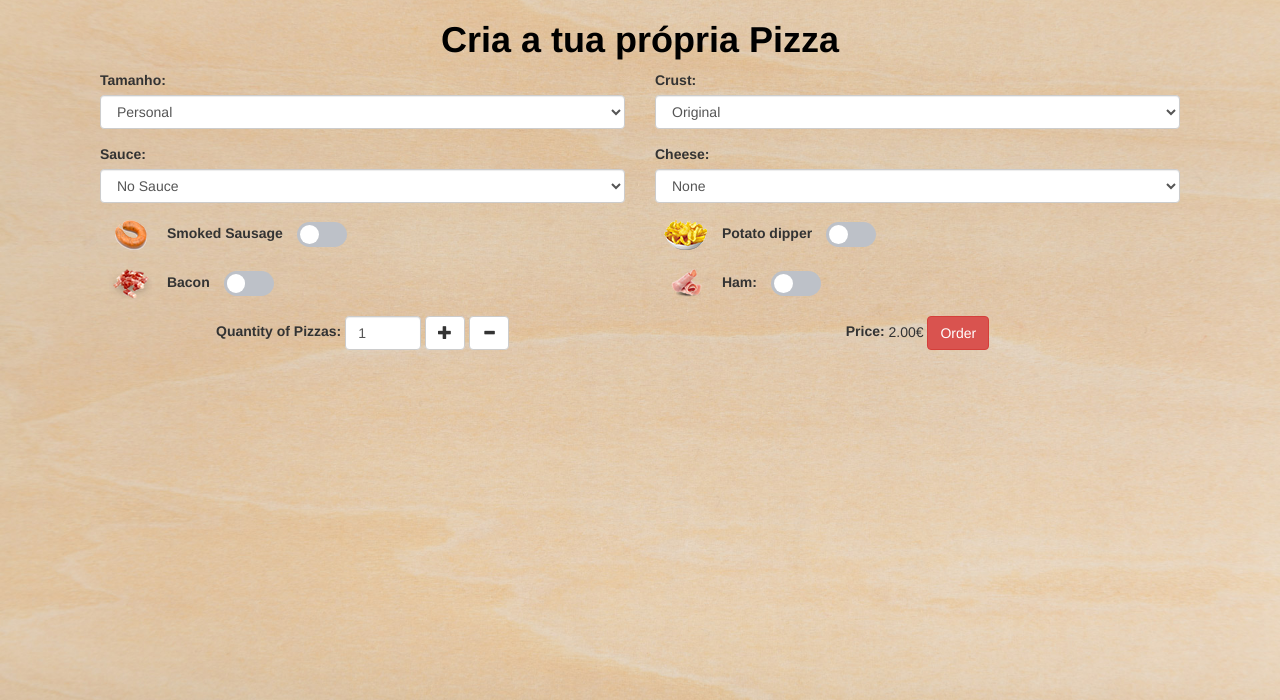
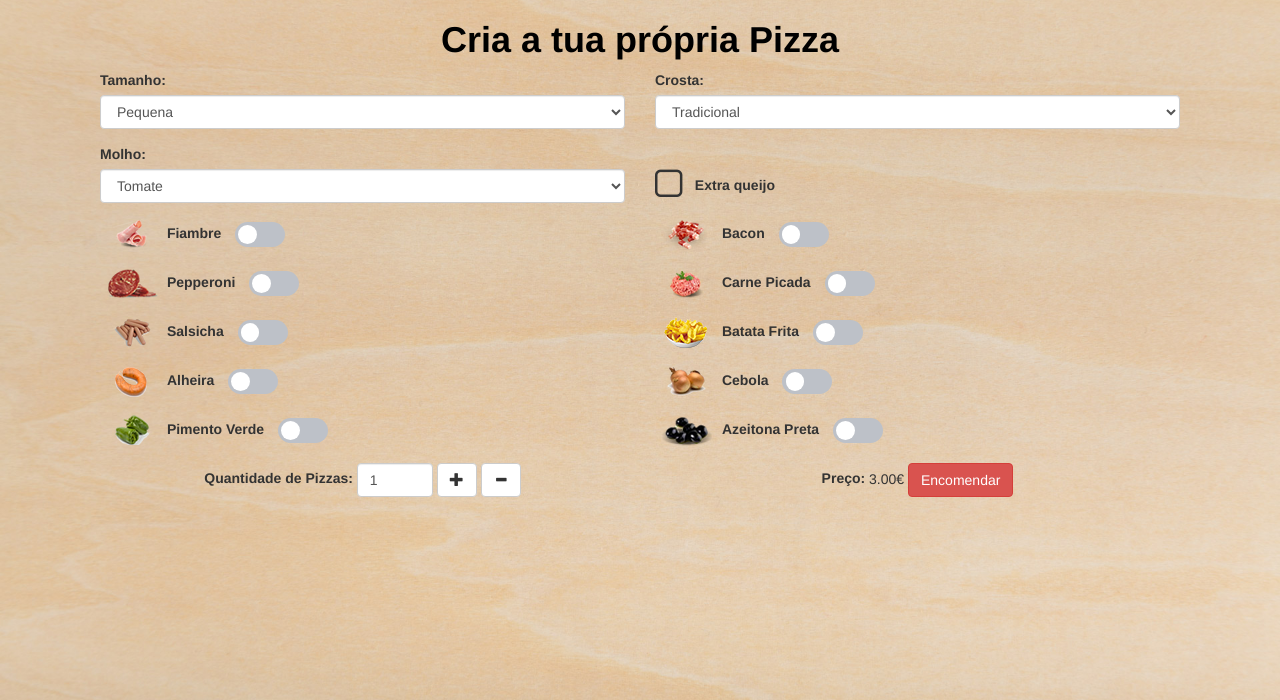
Before and after one commit to HelderMCarvalho/Pizzaria, a PHP site: page /pages/criarPizza.php in a window 1280 px wide. Shown: the part 100-800 px from the top of the page. Run offline with PHP 8.4, Linux system fonts and the light colour scheme; data comes from the database, SQL or seed files in the repository.

Commit message:
ADD encomendarPizzaPredefinidaBD.php (concuída) | MODIFY pizza.php (calcula preço em tempo real e envia para o carrinho), criarPizza.php (faz listagem da BD mas não envia para o carrinho), BD (corrigida para possibilitar a inserção de pizzas ao carrinho)

```diff
--- a/css/style.css
+++ b/css/style.css
@@ -81,6 +81,14 @@ html, body{
 }
 .noHover{
     pointer-events: none;
+}
+#labelEQCriarPizza{
+    margin-bottom: 0px;
+}
+.checkboxEQCriarPizza{
+    display: flex;
+    align-items: flex-end;
+    height: 4.215em;
 }
 
 @media (max-width: 767px){
@@ -508,7 +516,7 @@ input[type="checkbox"] + .label-text:before{
 
 input[type="checkbox"]:checked + .label-text:before{
     content: "\f14a";
-    color: #2980b9;
+    color: #d9534f;
     animation: effect 250ms ease-in;
 }
 
--- a/pages/criarPizza.php
+++ b/pages/criarPizza.php
@@ -14,116 +14,93 @@
         <form action="#">
             <div class="col-md-12">
                 <div class="form-group col-md-6">
+                    <?php
+                        $sql='SELECT * FROM tamanhoPizza;';
+                        $result = $PDO->query($sql);
+                        $tamanhosPizza = $result->fetchAll();
+                    ?>
                     <label for="inputSize">Tamanho:</label>
-                    <select class="form-control" name="inputSize" title="Size" id="inputSize">
-                        <option value="personal" price="1" selected>Personal</option>
-                        <option value="small" price="2">Small</option>
-                        <option value="medium" price="3">Medium</option>
-                        <option value="large" price="4">Large</option>
-                        <option value="extraLarge" price="5">Extra Large</option>
+                    <select class="form-control" name="inputTamanho" title="Tamanho" id="inputTamanho">
+                        <?php
+                            foreach($tamanhosPizza as $tamanhoPizza){ ?>
+                                <option value="<?=$tamanhoPizza['ID']?>" preco="<?=$tamanhoPizza['preco']?>"><?=$tamanhoPizza['nome']?></option>
+                        <?php } ?>
                     </select>
                 </div>
                 <div class="form-group col-md-6">
-                    <label for="inputCrust">Crust:</label>
-                    <select class="form-control" name="inputCrust" title="Crust" id="inputCrust">
-                        <option value="original" price="1" selected>Original</option>
-                        <option value="pan" price="2">Pan</option>
-                        <option value="skinny" price="3">Skinny</option>
+                    <label for="inputCrosta">Crosta:</label>
+                    <?php
+                        $sql='SELECT * FROM crostaPizza;';
+                        $result = $PDO->query($sql);
+                        $crostasPizza = $result->fetchAll();
+                    ?>
+                    <select class="form-control" name="inputCrosta" title="Crosta" id="inputCrosta">
+                        <?php
+                            foreach($crostasPizza as $crostaPizza){ ?>
+                                <option value="<?=$crostaPizza['ID']?>" preco="<?=$crostaPizza['preco']?>"><?=$crostaPizza['nome']?></option>
+                        <?php } ?>
                     </select>
                 </div>
             </div>
             <div class="col-md-12">
                 <div class="form-group col-md-6">
-                    <label for="inputSauce">Sauce:</label>
+                    <label for="inputMolho">Molho:</label>
+                    <?php
+                        $sql='SELECT * FROM molhoPizza;';
+                        $result = $PDO->query($sql);
+                        $molhosPizza = $result->fetchAll();
+                    ?>
                     <select class="form-control" name="inputSauce" title="Sauce" id="inputSauce">
-                        <option value="TomatoOregos" price="1">Tomato and Oregos</option>
-                        <option value="barbecue" price="2">Barbecue</option>
-                        <option value="carbonara" price="3">Carbonara</option>
-                        <option value="mexicanSpicy" price="4">Mexican Spicy</option>
-                        <option value="kebab" price="5">Kebab</option>
-                        <option value="noSauce" price="0" selected>No Sauce</option>
+                        <?php
+                            foreach($molhosPizza as $molhoPizza){ ?>
+                                <option value="<?=$molhoPizza['ID']?>" preco="<?=$molhoPizza['preco']?>"><?=$molhoPizza['nome']?></option>
+                        <?php } ?>
                     </select>
                 </div>
-                <div class="form-group col-md-6">
-                    <label for="inputChesse">Cheese:</label>
-                    <select class="form-control" name="inputChesse" title="Chesse" id="inputChesse">
-                        <option value="extra" price="1">Extra</option>
-                        <option value="none" price="0" selected>None</option>
-                    </select>
-                </div>
-            </div>
-            <div class="col-md-12 ingredientPicker">
-                <div class="col-md-6 form-inline">
-                    <div class="form-group">
-                        <img src="../img/smokedSausage.png" alt="Smoked Sausage">
-                        <label for="inputSmokedSausage">Smoked Sausage</label>
-                        <button type="button" class="btn btn-lg btn-toggle" data-toggle="button" aria-pressed="false" autocomplete="off">
-                            <div class="handle"></div>
-                        </button>
-                        <div class="form-group">
-                            <input type="number" class="form-control" value="0" name="inputSmokedSausage" id="inputSmokedSausage" min="0" max="10" style="display: none" price="0.1">
-                            <button type="button" class="btn btn-default buttonAddIngredient" style="display: none"><span class="glyphicon glyphicon-plus" aria-hidden="true"></span></button>
-                            <button type="button" class="btn btn-default buttonRemoveIngredient" style="display: none"><span class="glyphicon glyphicon-minus" aria-hidden="true"></span></button>
-                        </div>
-                    </div>
-                </div>
-                <div class="col-md-6 form-inline">
-                    <div class="form-group">
-                        <img src="../img/potatoDipper.png" alt="Potato dipper">
-                        <label for="inputPotatoDipper">Potato dipper</label>
-                        <button type="button" class="btn btn-lg btn-toggle" data-toggle="button" aria-pressed="false" autocomplete="off">
-                            <div class="handle"></div>
-                        </button>
-                        <div class="form-group">
-                            <input type="number" class="form-control" value="0" name="inputPotatoDipper" id="inputPotatoDipper" min="0" max="10" style="display: none" price="0.2">
-                            <button type="button" class="btn btn-default buttonAddIngredient" style="display: none"><span class="glyphicon glyphicon-plus" aria-hidden="true"></span></button>
-                            <button type="button" class="btn btn-default buttonRemoveIngredient" style="display: none"><span class="glyphicon glyphicon-minus" aria-hidden="true"></span></button>
-                        </div>
+                <div class="form-group col-md-6 checkboxEQCriarPizza">
+                    <div class="form-check">
+                        <label id="labelEQCriarPizza">
+                            <input type="checkbox" name="inputExtraQueijo" id="inputExtraQueijo"><span class="label-text">Extra queijo</span>
+                        </label>
                     </div>
                 </div>
             </div>
+            <?php
+                $sql='SELECT * FROM ingredientePizza;';
+                $result = $PDO->query($sql);
+                $ingredientesPizza = $result->fetchAll();
+            ?>
             <div class="col-md-12 ingredientPicker">
-                <div class="col-md-6 form-inline">
-                    <div class="form-group">
-                        <img src="../img/bacon.png" alt="Bacon">
-                        <label for="inputBacon">Bacon</label>
-                        <button type="button" class="btn btn-lg btn-toggle" data-toggle="button" aria-pressed="false" autocomplete="off">
-                            <div class="handle"></div>
-                        </button>
+                <?php
+                foreach($ingredientesPizza as $ingredientePizza){ ?>
+                    <div class="col-md-6 form-inline">
                         <div class="form-group">
-                            <input type="number" class="form-control" value="0" name="inputBacon" id="inputBacon" min="0" max="10" style="display: none" price="0.3">
-                            <button type="button" class="btn btn-default buttonAddIngredient" style="display: none"><span class="glyphicon glyphicon-plus" aria-hidden="true"></span></button>
-                            <button type="button" class="btn btn-default buttonRemoveIngredient" style="display: none"><span class="glyphicon glyphicon-minus" aria-hidden="true"></span></button>
+                            <img src="<?=$ingredientePizza['imagem']?>" alt="<?=$ingredientePizza['nome']?>">
+                            <label for="input<?=$ingredientePizza['nome']?>"><?=$ingredientePizza['nome']?></label>
+                            <button type="button" class="btn btn-lg btn-toggle" data-toggle="button" aria-pressed="false" autocomplete="off">
+                                <div class="handle"></div>
+                            </button>
+                            <div class="form-group">
+                                <input type="number" class="form-control" value="0" name="input<?=$ingredientePizza['nome']?>" id="input<?=$ingredientePizza['nome']?>" min="0" max="10" style="display: none" preco="<?=$ingredientePizza['preco']?>">
+                                <button type="button" class="btn btn-default buttonAddIngrediente" style="display: none"><span class="glyphicon glyphicon-plus" aria-hidden="true"></span></button>
+                                <button type="button" class="btn btn-default buttonRemoveIngrediente" style="display: none"><span class="glyphicon glyphicon-minus" aria-hidden="true"></span></button>
+                            </div>
                         </div>
                     </div>
-                </div>
-                <div class="col-md-6 form-inline">
-                    <div class="form-group">
-                        <img src="../img/fiambre.png" alt="Ham">
-                        <label for="inputHam">Ham:</label>
-                        <button type="button" class="btn btn-lg btn-toggle" data-toggle="button" aria-pressed="false" autocomplete="off">
-                            <div class="handle"></div>
-                        </button>
-                        <div class="form-group">
-                            <input type="number" class="form-control" value="0" name="inputHam" id="inputHam" min="0" max="10" style="display: none" price="0.4">
-                            <button type="button" class="btn btn-default buttonAddIngredient" style="display: none"><span class="glyphicon glyphicon-plus" aria-hidden="true"></span></button>
-                            <button type="button" class="btn btn-default buttonRemoveIngredient" style="display: none"><span class="glyphicon glyphicon-minus" aria-hidden="true"></span></button>
-                        </div>
-                    </div>
-                </div>
+                <?php } ?>
             </div>
             <div class="col-md-12 ingredientPicker">
                 <div class="col-md-6 text-center form-inline">
                     <div class="form-group">
-                        <label for="inputQuantity">Quantity of Pizzas:</label>
-                        <input type="number" class="form-control" value="1" name="inputQuantity" id="inputQuantity" min="1" max="10">
-                        <button type="button" class="btn btn-default" id="buttonAddQuantity"><span class="glyphicon glyphicon-plus" aria-hidden="true"></span></button>
-                        <button type="button" class="btn btn-default" id="buttonRemoveQuantity"><span class="glyphicon glyphicon-minus" aria-hidden="true"></span></button>
+                        <label for="inputQuantidade">Quantidade de Pizzas:</label>
+                        <input type="number" class="form-control" value="1" name="inputQuantidade" id="inputQuantidade" min="1" max="10">
+                        <button type="button" class="btn btn-default" id="buttonAddQuantidade"><span class="glyphicon glyphicon-plus" aria-hidden="true"></span></button>
+                        <button type="button" class="btn btn-default" id="buttonRemoveQuantidade"><span class="glyphicon glyphicon-minus" aria-hidden="true"></span></button>
                     </div>
                 </div>
                 <div class="col-md-6 text-center">
-                    <label for="price">Price:</label> <span id="price">2.00</span>€
-                    <button type="submit" class="btn btn-danger">Order</button>
+                    <label for="preco">Preço:</label> <span id="preco">3.00</span>€
+                    <button type="submit" class="btn btn-danger">Encomendar</button>
                 </div>
             </div>
         </form>
--- a/pages/partials/header2.php
+++ b/pages/partials/header2.php
@@ -50,10 +50,10 @@
                                 </span>
                             </li>
                             <?php }else{
-                                $sql = 'SELECT ID, total FROM carrinho WHERE pessoaID="'.$_SESSION['pessoaLogada']['ID'].'";';
+                                $sql = 'SELECT ID FROM carrinho WHERE pessoaID="'.$_SESSION['pessoaLogada']['ID'].'";';
                                 $result = $PDO->query($sql);
                                 $carrinho = $result->fetch();
-                                $sql = 'SELECT itemCarrinho.ID, pizza.nome, pizza.imagem, itemCarrinho.quantidade, pizza.preco FROM itemCarrinho INNER JOIN pizza ON pizza.ID=itemCarrinho.pizzaID WHERE itemCarrinho.carrinhoID="'.$carrinho['ID'].'";';
+                                $sql = 'SELECT itemCarrinho.ID, pizza.nome, pizza.imagem, itemCarrinho.quantidade, itemCarrinho.preco FROM itemCarrinho INNER JOIN pizza ON pizza.ID=itemCarrinho.pizzaID WHERE itemCarrinho.carrinhoID="'.$carrinho['ID'].'";';
                                 $result = $PDO->query($sql);
                                 $itemsCarrinho = $result->fetchAll();
                             }
@@ -74,7 +74,7 @@
                                             <img src="<?=$itemCarrinho['imagem']?>" width="50" height="50" alt="<?=$itemCarrinho['nome']?>"/>
                                             <span class="item-info">
                                                 <span><?=$itemCarrinho['nome']?></span>
-                                                <span><?=$itemCarrinho['preco']?>€ x <?=$itemCarrinho['quantidade']?></span>
+                                                <span><?=sprintf('%0.2f', $itemCarrinho['preco'])?>€<b> x <?=$itemCarrinho['quantidade']?></b></span>
                                             </span>
                                         </span>
                                         <span class="item-right">
@@ -92,7 +92,7 @@
                                 <span class="item">
                                     <span class="item-left">
                                         <span class="item-info">
-                                            <span>Total: <?=$totalCarrinho?>€</span>
+                                            <span><b>Total: <?=$totalCarrinho?>€</b></span>
                                         </span>
                                     </span>
                                 </span>
```
Also changed, not shown: js/scripts.js (+24 -32 lines), pages/pizza.php (+36 -21 lines), php/encomendarPizzaPredefinidaBD.php (added, +52 -0 lines), pizzaria.sql (+57 -38 lines), img/alheira.png (renamed from img/smokedSausage.png), img/azeitonaPreta.png (added), img/batataFrita.png (renamed from img/potatoDipper.png), img/carnePicada.png (added), img/cebola.png (added), img/pepperoni.png (added), img/pimentoVerde.png (added), img/salsicha.png (added).
